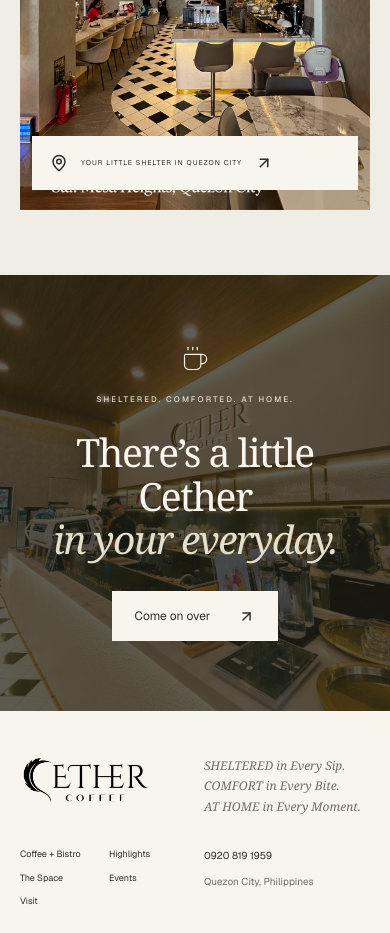
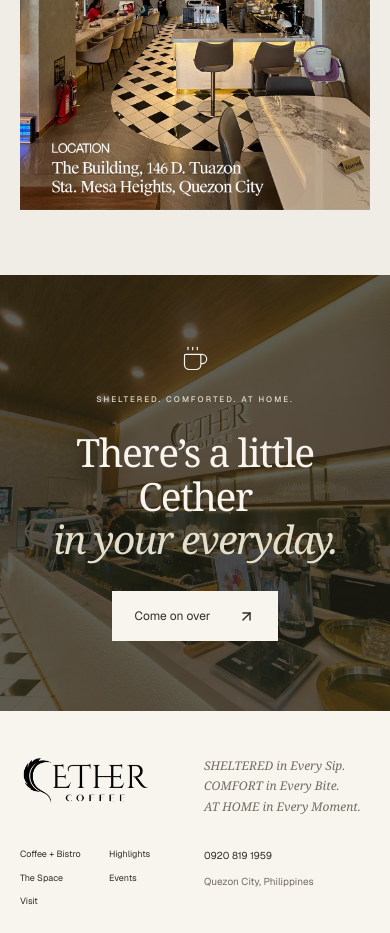
Before and after one commit to jmariano0624-bot/prospect-cafe, a Next.js app: page / in a window 390 px wide. Shown: the part 10080-11013 px from the top of the page. Built offline with nearby package versions, Linux system fonts and the light colour scheme.

Commit message:
fix: remove Visit location image overlay

```diff
--- a/app/globals.css
+++ b/app/globals.css
@@ -964,27 +964,6 @@
 .visit-photo .photo {
   aspect-ratio: 3/4;
 }
-.map-tag {
-  position: absolute;
-  left: 20px;
-  right: 20px;
-  bottom: 20px;
-  padding: 18px;
-  display: flex;
-  align-items: center;
-  gap: 13px;
-  background: var(--paper);
-}
-.map-tag span {
-  font-size: 8px;
-  letter-spacing: 1px;
-}
-.map-tag svg {
-  flex-shrink: 0;
-}
-.map-tag svg:last-child {
-  margin-left: auto;
-}
 
 .closing-section {
   position: relative;
@@ -1350,14 +1329,6 @@
     aspect-ratio: auto;
     height: 620px;
   }
-  .map-tag {
-    left: 12px;
-    right: 12px;
-    padding: 13px;
-  }
-  .map-tag span {
-    font-size: 7px;
-  }
   .footer-top {
     grid-template-columns: 1fr 1fr;
     gap: 30px;
@@ -1697,9 +1668,6 @@
   .visit-photo .photo {
     height: auto;
     aspect-ratio: 3/4;
-  }
-  .map-tag {
-    padding: 18px;
   }
   .closing-section {
     min-height: 410px;
--- a/app/page.tsx
+++ b/app/page.tsx
@@ -530,19 +530,6 @@
                 file="cafe-location"
                 alt="The entrance view of Cether at The Building, 146 D. Tuazon, Sta. Mesa Heights, Quezon City"
               />
-              <a
-                href={mapLink}
-                target="_blank"
-                rel="noreferrer"
-                className="map-tag"
-              >
-                <MapPin size={18} aria-hidden="true" />
-                <span>YOUR LITTLE SHELTER IN QUEZON CITY</span>
-                <ArrowUpRight size={18} aria-hidden="true" />
-                <span className="sr-only">
-                  Get directions (opens in a new tab)
-                </span>
-              </a>
             </Reveal>
           </div>
         </section>
```
